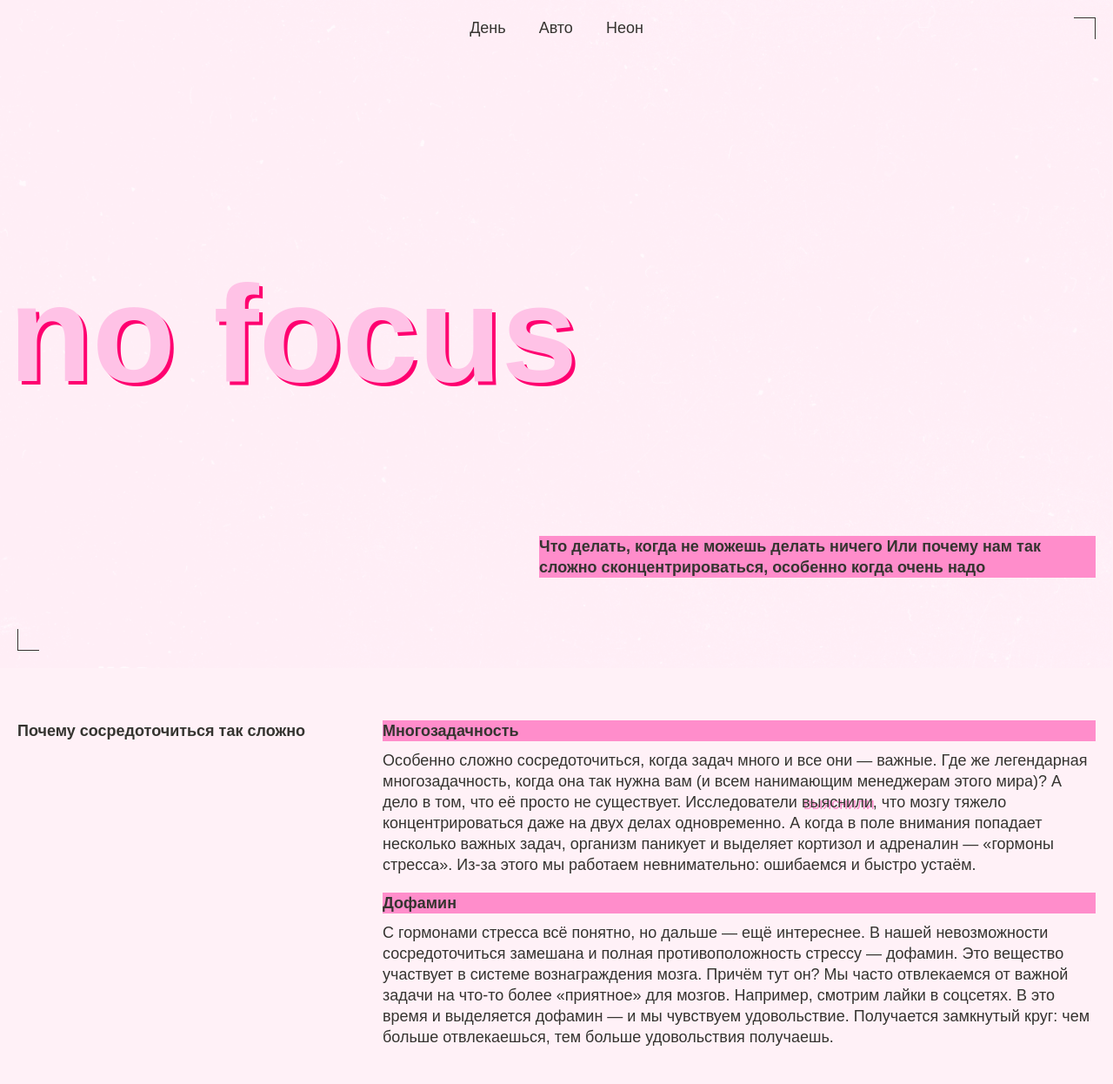
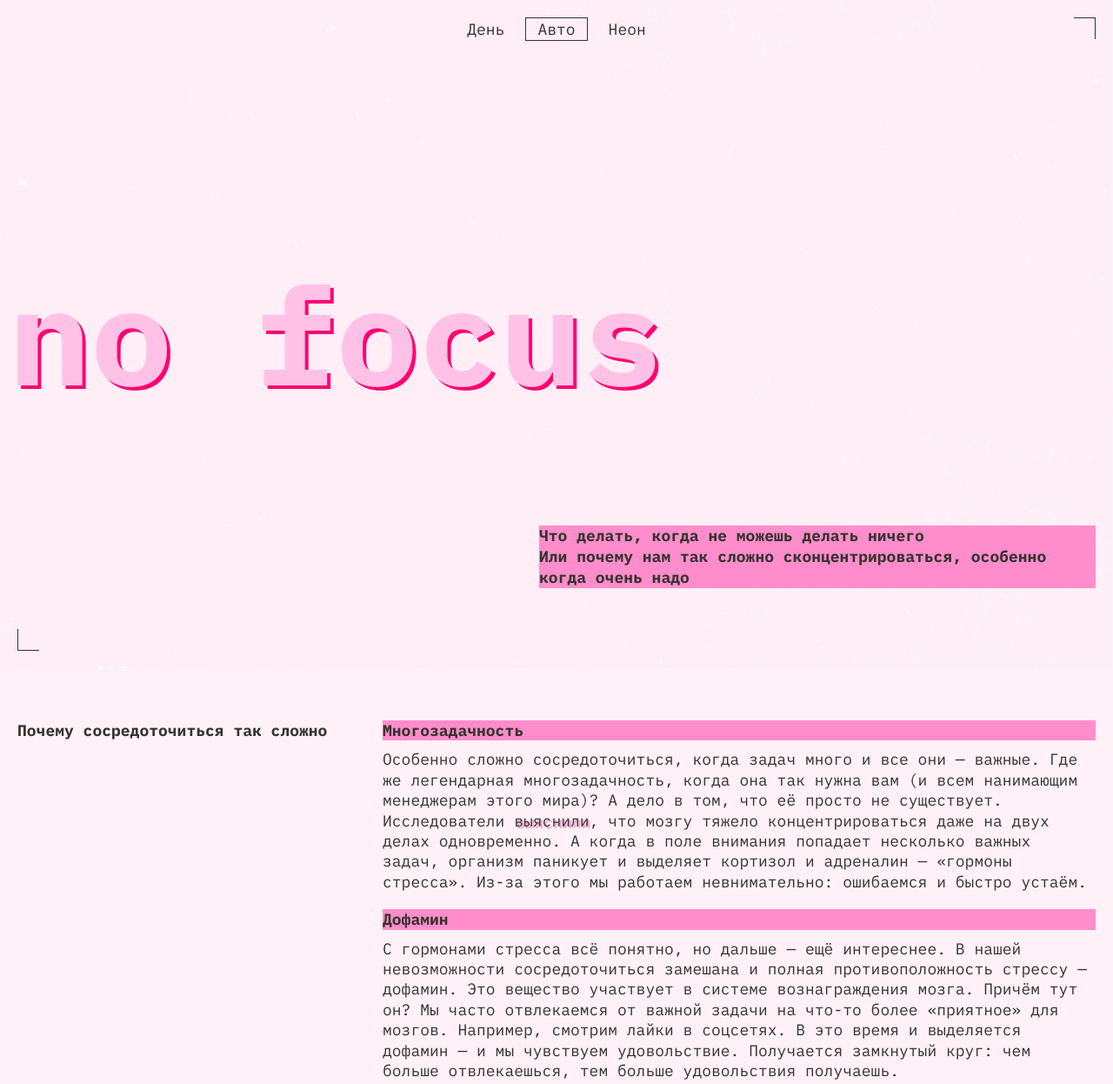
Before and after one commit to itbulka/slozhno-sosredotochitsya, a plain HTML site: page index.html in a window 1280 px wide. Shown: the top 1246 px of the page at 87% size. Drawn offline with Linux system fonts and the light colour scheme.

Commit message:
refactoring

```diff
--- a/index.html
+++ b/index.html
@@ -4,6 +4,7 @@
     <meta charset="UTF-8" />
     <meta http-equiv="X-UA-Compatible" content="IE=edge" />
     <meta name="viewport" content="width=device-width, initial-scale=1.0" />
+    <link rel="stylesheet" href="./fonts/fonts.css">
     <link rel="stylesheet" href="./styles/globals.css">
     <link rel="stylesheet" href="./styles/variables.css">
     <link rel="stylesheet" href="./styles/style.css">
@@ -43,7 +44,7 @@
       </nav>
       <h1 class="header-title-align title-large">no focus</h1>
       <p class="header-description title-decor">Что делать, когда не можешь делать ничего
-        Или почему нам так сложно сконцентрироваться, особенно когда очень надо
+        <br>Или почему нам так сложно сконцентрироваться, особенно когда очень надо
       </p>
     </header>
     <main class="container">
--- a/styles/style.css
+++ b/styles/style.css
@@ -94,7 +94,7 @@
 .text-default {
     font-size: 18px;
     font-weight: 700;
-    line-height: 24px;
+    line-height: 23.4px;
     text-align: start;
 }
 
@@ -125,6 +125,7 @@
     color: var(--title-color);
     padding: 1px 13px;
     border: 1px transparent solid;
+    cursor: pointer;
 }
 
 .header__theme-menu-button:hover {
@@ -141,6 +142,11 @@
     border-bottom: var(--border-color) 1px solid;
 }
 
+.header__theme-menu-button_active {
+    pointer-events: none;
+    border: 1px var(--border-color) solid;
+}
+
 .header-title-align {
     place-self: center start;
     margin-inline: 10px;
@@ -148,7 +154,7 @@
 }
 
 .header-description {
-    width: clamp(375px, (50% - 375px) * 1000, 50%);
+    width: clamp(355px, (50% - 375px) * 1000, 50%);
     font-size: var(--font-size-default-text);
     font-weight: 700;
     line-height: 24px;
```
